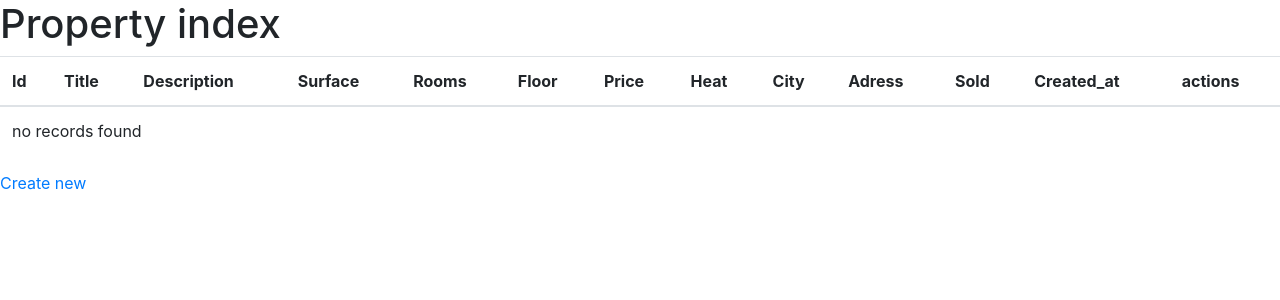
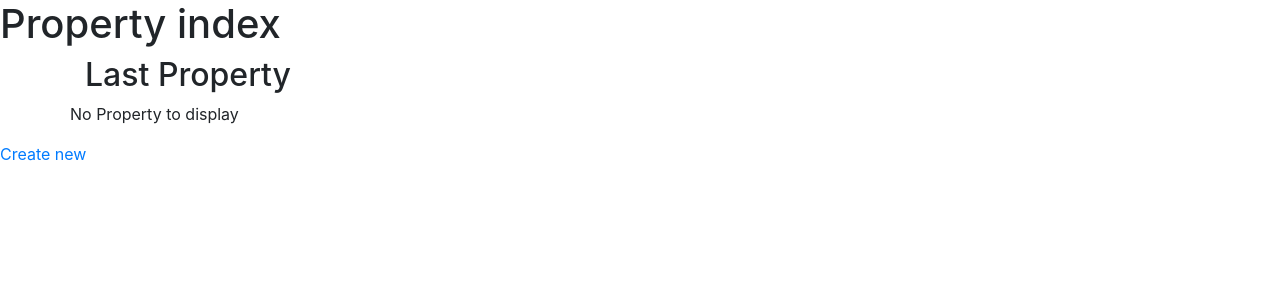
Before and after one commit to wantek13/symfonyCompleteCrud, a Symfony app: template templates/property/index.html.twig in a window 1280 px wide. Shown: the part 56-356 px from the top of the page. Run offline with Twig, Linux system fonts and the light colour scheme; the template is opened without the code that fills it, so the values that code supplies are empty; some libraries are stand-ins or nearby versions.

Commit message:
modifications design crud

```diff
--- a/composer.json
+++ b/composer.json
@@ -5,6 +5,7 @@
         "php": "^7.2.5",
         "ext-ctype": "*",
         "ext-iconv": "*",
+        "cocur/slugify": "^4.0",
         "sensio/framework-extra-bundle": "^5.1",
         "symfony/asset": "5.0.*",
         "symfony/console": "5.0.*",
--- a/src/Controller/PropertyController.php
+++ b/src/Controller/PropertyController.php
@@ -16,7 +16,7 @@ use Symfony\Component\Routing\Annotation\Route;
 class PropertyController extends AbstractController
 {
     /**
-     * @Route("/", name="property_index", methods={"GET"})
+     * @Route("/property", name="property_index", methods={"GET"})
      */
     public function index(PropertyRepository $propertyRepository): Response
     {
--- a/templates/partials/_menu.html.twig
+++ b/templates/partials/_menu.html.twig
@@ -7,7 +7,7 @@
     <div class="collapse navbar-collapse" id="navbarSupportedContent">
         <ul class="navbar-nav mr-auto">
             <li class="nav-item">
-                <a class="nav-link" href="property">Show Property</a>
+                <a class="nav-link" href="{{ path('property_index') }}">Show Property</a>
             </li>
         </ul>
     </div>
--- a/templates/property/index.html.twig
+++ b/templates/property/index.html.twig
@@ -5,51 +5,26 @@
 {% block body %}
     <h1>Property index</h1>
 
-    <table class="table">
-        <thead>
-            <tr>
-                <th>Id</th>
-                <th>Title</th>
-                <th>Description</th>
-                <th>Surface</th>
-                <th>Rooms</th>
-                <th>Floor</th>
-                <th>Price</th>
-                <th>Heat</th>
-                <th>City</th>
-                <th>Adress</th>
-                <th>Sold</th>
-                <th>Created_at</th>
-                <th>actions</th>
-            </tr>
-        </thead>
-        <tbody>
-        {% for property in properties %}
-            <tr>
-                <td>{{ property.id }}</td>
-                <td>{{ property.title }}</td>
-                <td>{{ property.description }}</td>
-                <td>{{ property.surface }}</td>
-                <td>{{ property.rooms }}</td>
-                <td>{{ property.floor }}</td>
-                <td>{{ property.price }}</td>
-                <td>{{ property.heat }}</td>
-                <td>{{ property.city }}</td>
-                <td>{{ property.adress }}</td>
-                <td>{{ property.sold ? 'Yes' : 'No' }}</td>
-                <td>{{ property.createdAt ? property.createdAt|date('Y-m-d H:i:s') : '' }}</td>
-                <td>
-                    <a href="{{ path('property_show', {'id': property.id}) }}">show</a>
-                    <a href="{{ path('property_edit', {'id': property.id}) }}">edit</a>
-                </td>
-            </tr>
-        {% else %}
-            <tr>
-                <td colspan="13">no records found</td>
-            </tr>
-        {% endfor %}
-        </tbody>
-    </table>
+        <div class="container">
+            <h2>Last Property</h2>
+            <div class="row flex">
+                {% for property in properties %}
+                    <div class="col-3">
+                        <div class="card">
+                            <div class="card-body">
+                                <h5 class="card-title">
+                                    <a href="{{ path('property_show', {id: property.id}) }}">{{ property.title }}</a>
+                                </h5>
+                                <p class="card-text">{{ property.city }} ({{ property.adress }})</p>
+                                <div class="text-primary" style="font-weight: bold; font-size: 2rem">{{ property.formattedPrice }} €</div>
+                            </div>
+                        </div>
+                    </div>
+                {% else %}
+                    <p>No Property to display</p>
+                {% endfor %}
+            </div>
+        </div>
 
     <a href="{{ path('property_new') }}">Create new</a>
 {% endblock %}
```
Also changed, not shown: src/Entity/Property.php (+11 -0 lines), templates/property/show.html.twig (+29 -12 lines), 2 other files.
